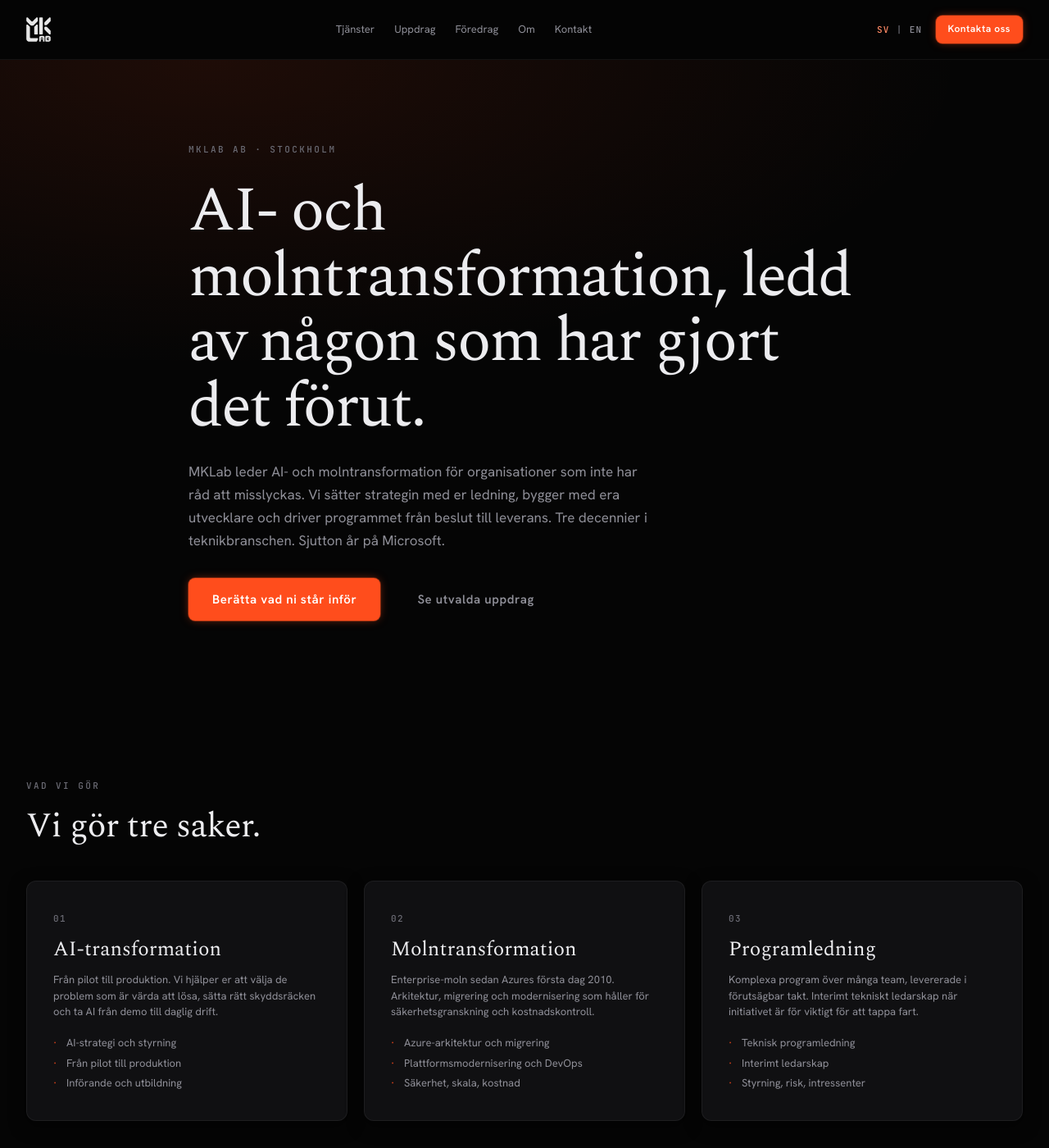
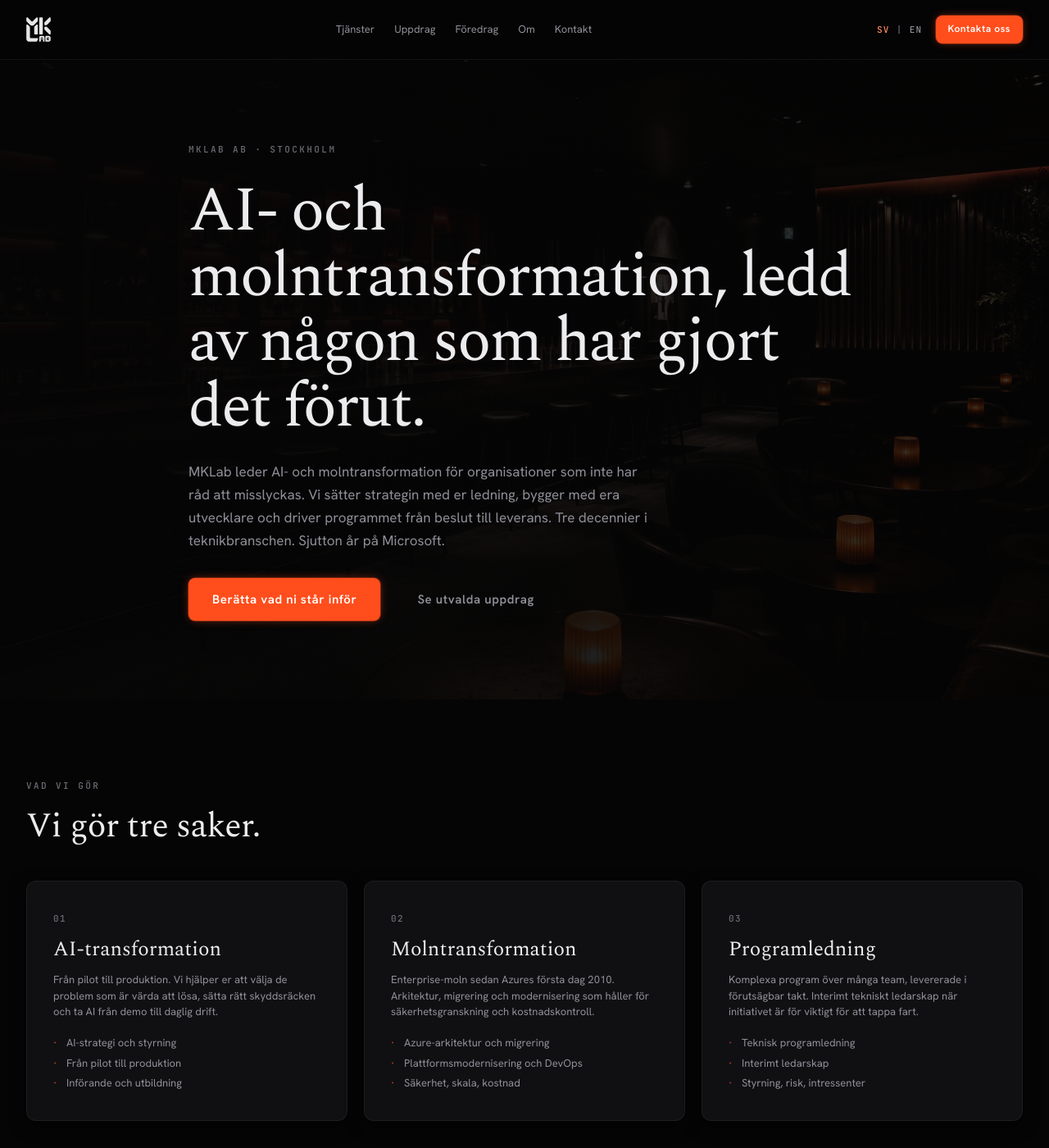
Before and after one commit to mklab-se/mklab-se.github.io, a Jekyll site: the page built from index.html, in a window 1280 px wide and 1400 px high. Shown: the whole window at 82% size. Built offline with Jekyll 4.4.1, drawn with Linux system fonts in a browser that asks for light colours.

Commit message:
fix: favicon path, no-JS reveal fallback, optimized hero photo
- Point icon links at assets/favicon.ico and favicon.svg (root /favicon.ico was 404)
- noscript fallback so .reveal content is visible without JavaScript
- Hero photo converted PNG 1.9MB -> JPEG 221KB, references updated

Co-Authored-By: Claude Fable 5 <noreply@anthropic.com>
Claude-Session: https://claude.ai/code/session_01P18CMPJLuk6cshUc5t9RnL

```diff
--- a/_layouts/default.html
+++ b/_layouts/default.html
@@ -27,7 +27,9 @@
   <link rel="preconnect" href="https://fonts.googleapis.com" />
   <link rel="preconnect" href="https://fonts.gstatic.com" crossorigin />
   <link rel="stylesheet" href="{{ '/assets/css/site.css' | relative_url }}" />
-  <link rel="icon" href="{{ '/favicon.ico' | relative_url }}" />
+  <noscript><style>.reveal { opacity: 1; transform: none; }</style></noscript>
+  <link rel="icon" href="{{ '/assets/favicon.ico' | relative_url }}" sizes="any" />
+  <link rel="icon" type="image/svg+xml" href="{{ '/assets/favicon.svg' | relative_url }}" />
   {% if page.head_extra %}{{ page.head_extra }}{% endif %}
 </head>
 <body class="{{ page.body_class | default: '' }}">
--- a/en/index.html
+++ b/en/index.html
@@ -7,7 +7,7 @@ lang: en
 alt_lang_path: /
 permalink: /en/
 ---
-{% assign hero_photo = site.static_files | where: "path", "/assets/images/brand/bar-mood.png" | first %}
+{% assign hero_photo = site.static_files | where: "path", "/assets/images/brand/bar-mood.jpg" | first %}
 <main id="main">
   <section class="mk-hero{% unless hero_photo %} mk-hero--flat{% endunless %}">
     {% if hero_photo %}
--- a/index.html
+++ b/index.html
@@ -6,7 +6,7 @@ homepage: true
 lang: sv
 alt_lang_path: /en/
 ---
-{% assign hero_photo = site.static_files | where: "path", "/assets/images/brand/bar-mood.png" | first %}
+{% assign hero_photo = site.static_files | where: "path", "/assets/images/brand/bar-mood.jpg" | first %}
 <main id="main">
   <section class="mk-hero{% unless hero_photo %} mk-hero--flat{% endunless %}">
     {% if hero_photo %}
```
Also changed, not shown: assets/images/brand/bar-mood.jpg (added), 1 other file.
